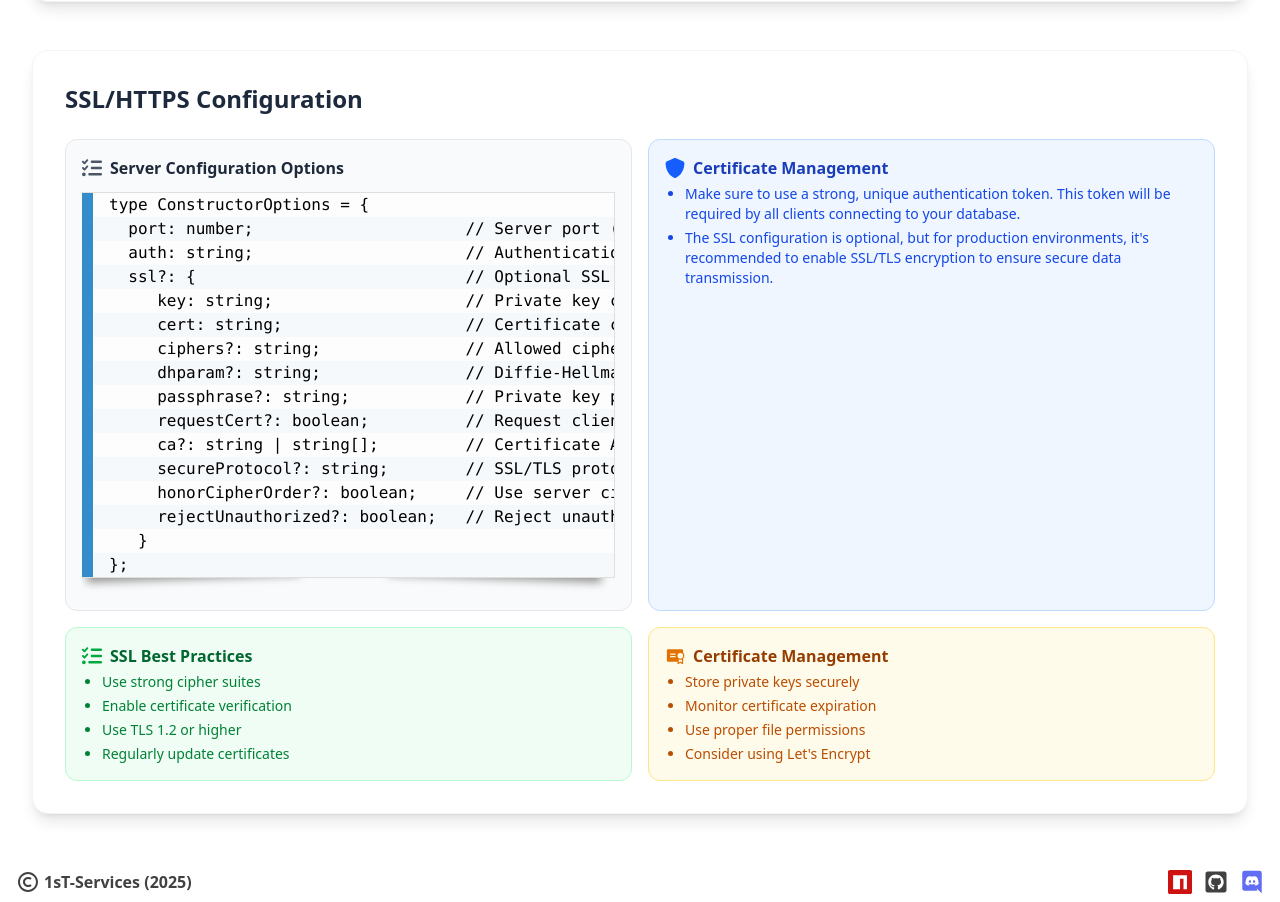
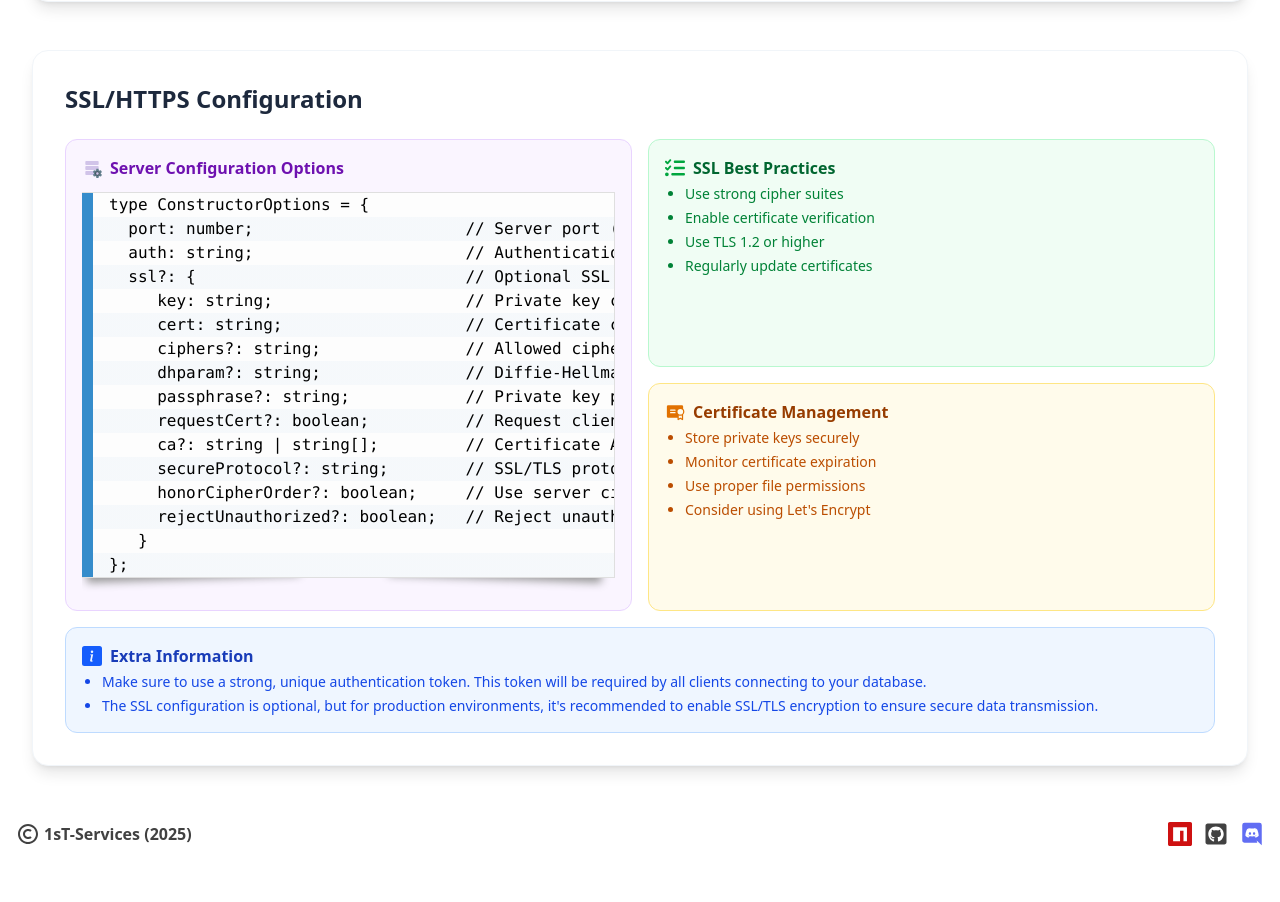
Before and after one commit to xenoDB/xenoSite, a React (Vite) app: page /server-setup in a window 1280 px wide. Shown: the part 940-1842 px from the top of the page. After the commit the page ends 1794 px from the top, so only its background shows below. Built offline with nearby package versions, Linux system fonts and the light colour scheme.

Commit message:
upd serverSetupPage

```diff
--- a/src/pages/ServerSetup.tsx
+++ b/src/pages/ServerSetup.tsx
@@ -7,6 +7,8 @@ import {
 } from "react-icons/fa6";
 import CodeBlock from "../utilities/codeblock";
 import { PiCertificateFill } from "react-icons/pi";
+import { FcDataConfiguration } from "react-icons/fc";
+import { BsFillInfoSquareFill } from "react-icons/bs";
 
 const heading = (
   <div className="text-center mb-12">
@@ -94,10 +96,10 @@ const serverSetup = (
 );
 
 const sslOptions = (
-  <div className="flex items-start space-x-3 p-4 bg-gray-50 border border-gray-200 rounded-xl">
+  <div className="flex items-start space-x-3 p-4 bg-purple-50 border border-purple-200 rounded-xl lg:row-span-2">
     <div className="flex-1 min-w-0">
-      <h4 className="flex font-semibold text-gray-800 mb-1 gap-2">
-        <FaListCheck className="w-5 h-5 text-gray-600 mt-0.5" />
+      <h4 className="flex font-semibold text-purple-800 mb-1 gap-2">
+        <FcDataConfiguration className="w-5 h-5 text-purple-600 mt-0.5" />
         Server Configuration Options
       </h4>
       {/* Code wrapper with scroll */}
@@ -123,31 +125,9 @@ const sslOptions = (
           }
           language="typescript"
           id="ssl-server"
+          color="purple"
         />
       </div>
-    </div>
-  </div>
-);
-
-const extraInformation = (
-  <div className="flex items-start space-x-3 p-4 bg-blue-50 border border-blue-200 rounded-xl">
-    <div>
-      <h4 className="flex font-semibold text-blue-800 mb-1 gap-2">
-        <FaShield className="w-5 h-5 text-blue-600 mt-0.5" />
-        Certificate Management
-      </h4>
-      <ul className="text-blue-700 text-sm space-y-1 list-disc pl-5">
-        <li>
-          Make sure to use a strong, unique authentication token. This token
-          will be required by all clients connecting to your database.
-        </li>
-
-        <li>
-          The SSL configuration is optional, but for production environments,
-          it's recommended to enable SSL/TLS encryption to ensure secure data
-          transmission.
-        </li>
-      </ul>
     </div>
   </div>
 );
@@ -186,6 +166,44 @@ const certificateManagement = (
   </div>
 );
 
+const extraInformation = (
+  <div className="flex items-start space-x-3 p-4 bg-blue-50 border border-blue-200 rounded-xl lg:col-span-2">
+    <div>
+      <h4 className="flex font-semibold text-blue-800 mb-1 gap-2">
+        <BsFillInfoSquareFill className="w-5 h-5 text-blue-600 mt-0.5" />
+        Extra Information
+      </h4>
+      <ul className="text-blue-700 text-sm space-y-1 list-disc pl-5">
+        <li>
+          Make sure to use a strong, unique authentication token. This token
+          will be required by all clients connecting to your database.
+        </li>
+
+        <li>
+          The SSL configuration is optional, but for production environments,
+          it's recommended to enable SSL/TLS encryption to ensure secure data
+          transmission.
+        </li>
+      </ul>
+    </div>
+  </div>
+);
+
+const configInfoTable = (
+  <div className="bg-white rounded-2xl p-8 shadow-lg border border-slate-100">
+    <h2 className="text-2xl font-bold text-slate-800 mb-6">
+      SSL/HTTPS Configuration
+    </h2>
+
+    <div className="mt-4 sm:mt-6 grid grid-cols-1 md:grid-cols-2 gap-3 sm:gap-4 w-full">
+      {sslOptions}
+      {bestPractices}
+      {certificateManagement}
+      {extraInformation}
+    </div>
+  </div>
+);
+
 export default function ServerSetup() {
   return (
     <div className="max-w-7xl mx-auto px-4 sm:px-6 lg:px-8 py-12">
@@ -197,18 +215,7 @@ export default function ServerSetup() {
 
       {serverSetup}
 
-      <div className="bg-white rounded-2xl p-8 shadow-lg border border-slate-100">
-        <h2 className="text-2xl font-bold text-slate-800 mb-6">
-          SSL/HTTPS Configuration
-        </h2>
-
-        <div className="mt-4 sm:mt-6 grid grid-cols-1 md:grid-cols-2 gap-3 sm:gap-4 w-full">
-          {sslOptions}
-          {extraInformation}
-          {bestPractices}
-          {certificateManagement}
-        </div>
-      </div>
+      {configInfoTable}
     </div>
   );
 }
```
